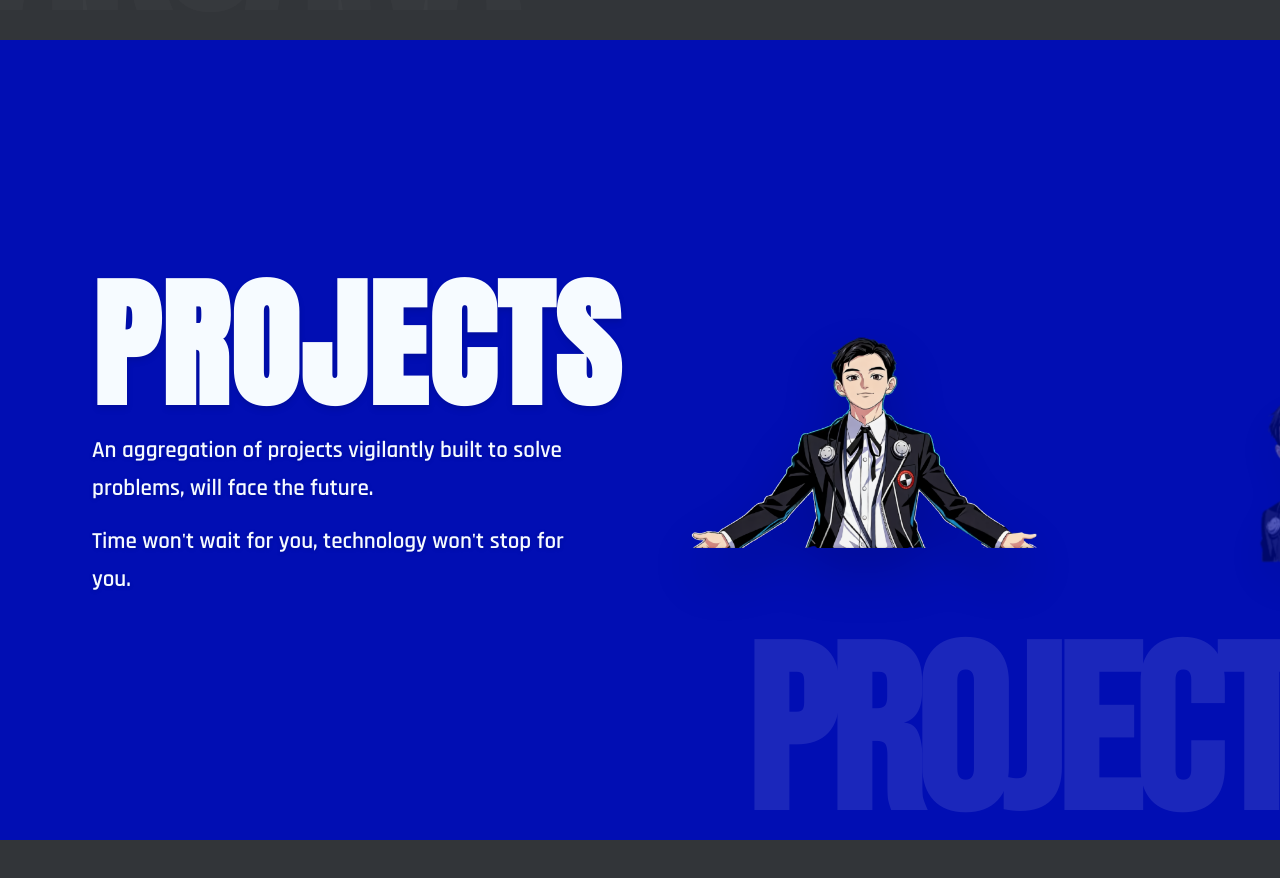
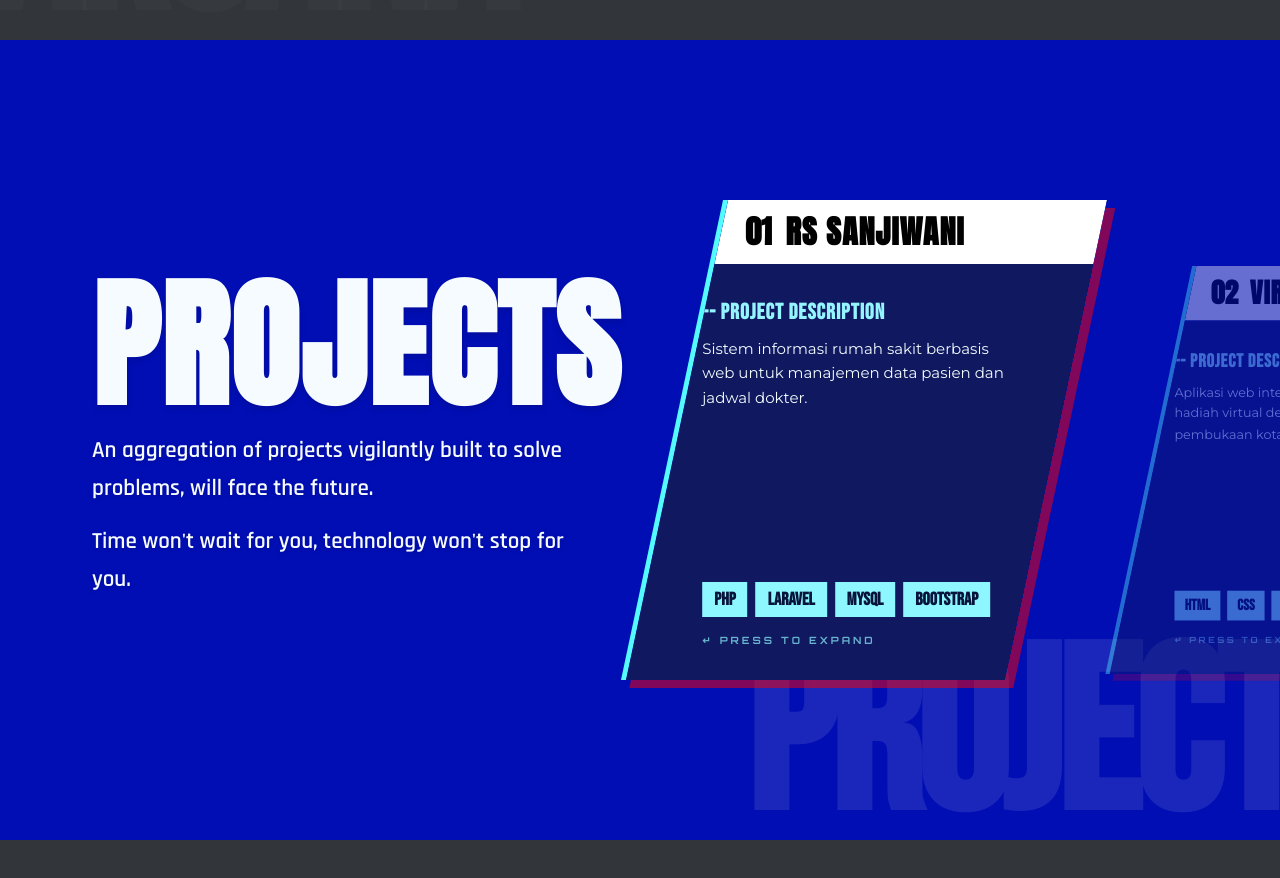
Before and after one commit to GusWid715/protofolio, a React (Vite) app: page / in a window 1280 px wide. Shown: the part 2360-3238 px from the top of the page. Built offline with nearby package versions, Linux system fonts and the light colour scheme.

Commit message:
feat: add S4_Projects section with horizontal scroll-triggered project gallery and detail modal

```diff
--- a/src/components/sections/S4_Projects.tsx
+++ b/src/components/sections/S4_Projects.tsx
@@ -149,14 +149,14 @@ export function S4_Projects() {
             </motion.div>
           </div>
 
-          {/* Project Images */}
+          {/* Project Cards */}
           {PROJECTS.map((p, i) => {
             const isActive = activeIdx === i;
             return (
               <div
                 key={i}
                 className="shrink-0 relative cursor-pointer group flex items-center justify-center"
-                style={{ width: '30vw', marginLeft: '2.5vw', marginRight: '2.5vw', height: '80vh' }}
+                style={{ width: '30vw', marginLeft: '2.5vw', marginRight: '2.5vw', height: '60vh' }}
                 onClick={() => {
                   setSelected(p)
                   changeSlide(i)
@@ -169,18 +169,62 @@ export function S4_Projects() {
                     y: isActive ? 0 : 30
                   }}
                   transition={{ duration: animDuration, ease: [0.33, 1, 0.68, 1] }}
-                  className="w-full h-full flex flex-col items-center justify-end relative"
+                  className="w-full h-full"
                 >
-                  <img src={p.image} alt={p.title} className="w-full h-full object-contain drop-shadow-2xl" />
+                  <div style={{
+                    height: '100%',
+                    transform: 'skewX(-12deg)',
+                    borderLeft: '5px solid #54fafe',
+                    boxShadow: '10px 8px 0px 0px rgba(255, 0, 0, 0.5)',
+                    overflow: 'hidden',
+                    display: 'flex',
+                    flexDirection: 'column',
+                  }}>
+                    {/* TOP BAR */}
+                    <div style={{
+                      background: '#ffffff',
+                      padding: '16px 24px',
+                      display: 'flex',
+                      alignItems: 'center',
+                      minHeight: 64,
+                    }}>
+                      <div style={{ transform: 'skewX(12deg)', display: 'flex', gap: 14, alignItems: 'center' }}>
+                        <div style={{ fontFamily: "'Anton', sans-serif", fontSize: 32, lineHeight: 1, color: '#000' }}>0{i+1}</div>
+                        <div style={{ fontFamily: "'Anton', sans-serif", fontSize: 32, lineHeight: 0.92, letterSpacing: 1, color: '#000' }}>{p.title.toUpperCase()}</div>
+                      </div>
+                    </div>
 
-                  {/* Name Label */}
-                  <div className="absolute bottom-[5%] text-center w-full">
-                    <span
-                      className="text-[#333] font-rajdhani font-bold bg-white/90 px-6 py-2 rounded-full opacity-0 group-hover:opacity-100 transition-opacity duration-300 backdrop-blur-sm"
-                      style={{ fontSize: 'clamp(14px, 1.5vw, 28px)', boxShadow: '0 4px 15px rgba(0,0,0,0.2)' }}
-                    >
-                      {p.title} &rarr;
-                    </span>
+                    {/* CONTENT */}
+                    <div className="flex-1 p-8 flex flex-col justify-between" style={{ background: '#10185f' }}>
+                      <div className="flex-1 flex flex-col justify-between" style={{ transform: 'skewX(12deg)' }}>
+                        <div>
+                          <p className="font-bebas text-[22px] tracking-[1px] text-[#94f4ff] mb-2">
+                            -- PROJECT DESCRIPTION
+                          </p>
+                          <p className="font-montserrat text-[15px] font-medium text-[#f2fcff] leading-relaxed">
+                            {p.description}
+                          </p>
+                        </div>
+                        <div>
+                          <div className="flex flex-wrap gap-2 mb-4 mt-6">
+                            {p.techStack.map(tech => (
+                              <span
+                                key={tech}
+                                className="font-bebas text-[18px] px-3 py-1 text-[#06133b]"
+                                style={{
+                                  background: '#8df6ff',
+                                }}
+                              >
+                                {tech}
+                              </span>
+                            ))}
+                          </div>
+                          <p className="font-orbitron text-[10px] tracking-[3px] text-[#8ef5ff]/70 uppercase">
+                            ↵ Press to expand
+                          </p>
+                        </div>
+                      </div>
+                    </div>
                   </div>
                 </motion.div>
               </div>
```
